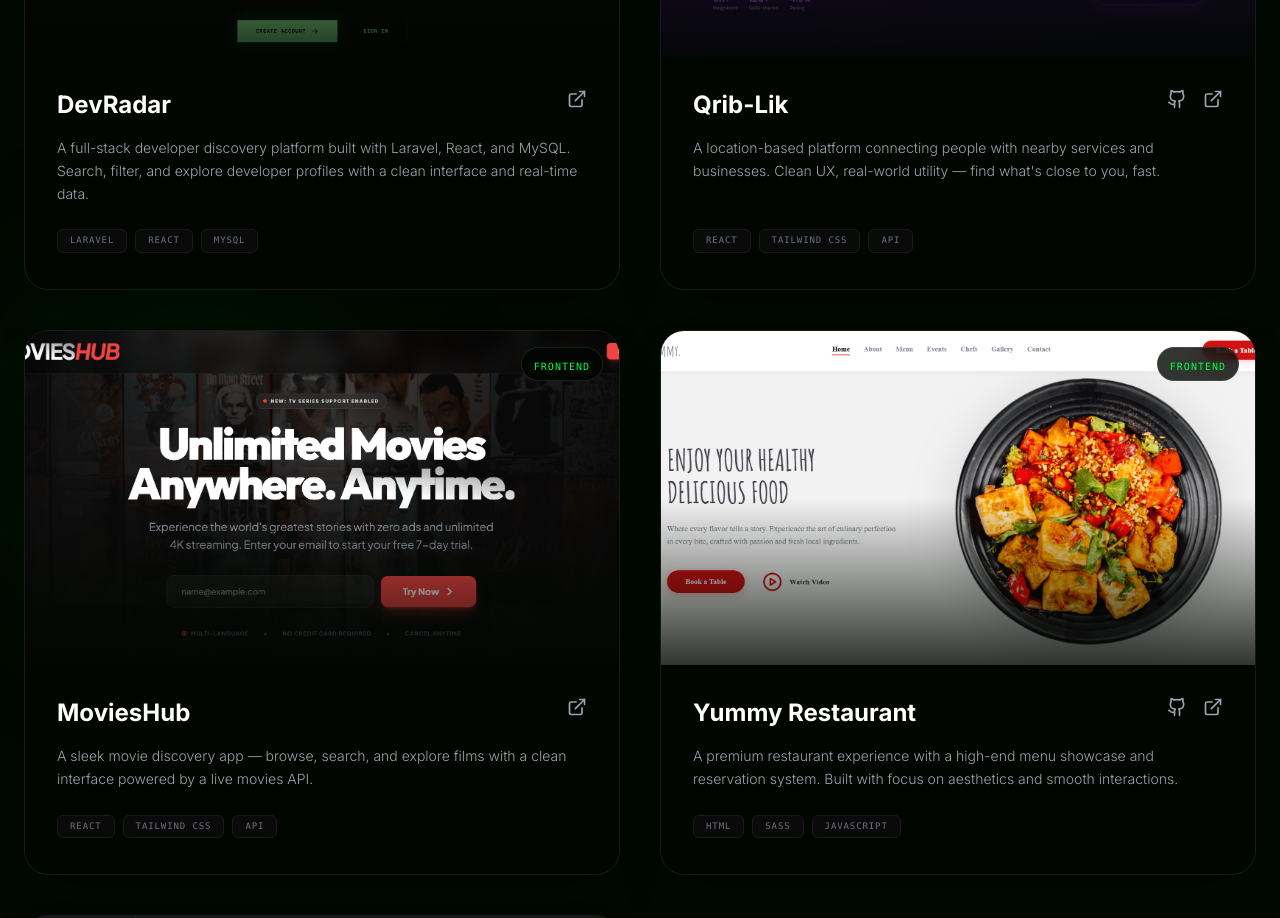
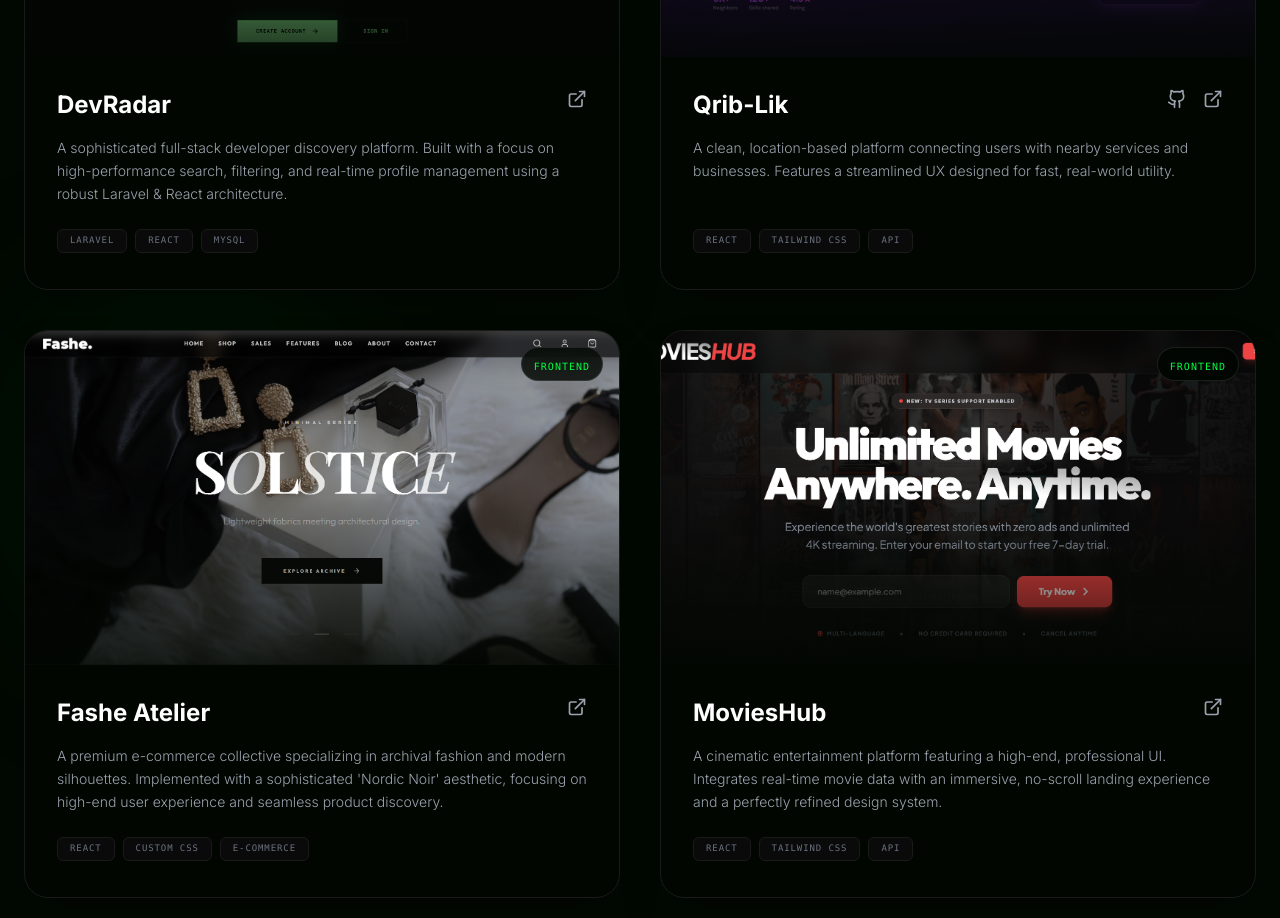
Before and after one commit to Anwaroxxx/Portfolio, a React (Vite) app: page / in a window 1280 px wide. Shown: the part 3100-4018 px from the top of the page. Built offline with nearby package versions, Linux system fonts and the light colour scheme.

Commit message:
Update: fixed infos

```diff
--- a/src/data/portfolio.js
+++ b/src/data/portfolio.js
@@ -15,7 +15,7 @@ import gitIcon from "../assets/git.svg";
 import profileImg from "../assets/large_aazarzou.jpg";
 import qriblikImg from "../assets/qriblik.png";
 import movieshubImg from "../assets/movieshub.png";
-import yummyImg from "../assets/yummy-ss.png";
+import fasheImg from "../assets/fashe-ss.png";
 import omniImg from "../assets/omni-ss.png";
 import devradarImg from "../assets/devradar-ss.png";
 
@@ -68,50 +68,51 @@ export const skillCategories = [
 ];
 
 export const projects = [
-    {
+
+  {
     title: "DevRadar",
     description:
-      "A full-stack developer discovery platform built with Laravel, React, and MySQL. Search, filter, and explore developer profiles with a clean interface and real-time data.",
+      "A sophisticated full-stack developer discovery platform. Built with a focus on high-performance search, filtering, and real-time profile management using a robust Laravel & React architecture.",
     image: devradarImg,
     tags: ["Laravel", "React", "MySQL"],
     category: "fullstack",
     link: "https://devradar-main-so1vnx.free.laravel.cloud/",
     github: null,
-  },
-  {
+  },{
     title: "Qrib-Lik",
     description:
-      "A location-based platform connecting people with nearby services and businesses. Clean UX, real-world utility — find what's close to you, fast.",
+      "A clean, location-based platform connecting users with nearby services and businesses. Features a streamlined UX designed for fast, real-world utility.",
     image: qriblikImg,
     tags: ["React", "Tailwind CSS", "API"],
     category: "fullstack",
     link: "https://qrib-lik.vercel.app/",
     github: "https://github.com/Anwaroxxx/QribLik",
   },
-    {
+  {
+    title: "Fashe Atelier",
+    description:
+      "A premium e-commerce collective specializing in archival fashion and modern silhouettes. Implemented with a sophisticated 'Nordic Noir' aesthetic, focusing on high-end user experience and seamless product discovery.",
+    image: fasheImg,
+    tags: ["React", "Custom CSS", "E-commerce"],
+    category: "frontend",
+    link: "https://fashe-gray.vercel.app/",
+    github: null,
+  },
+  {
     title: "MoviesHub",
     description:
-      "A sleek movie discovery app — browse, search, and explore films with a clean interface powered by a live movies API.",
+      "A cinematic entertainment platform featuring a high-end, professional UI. Integrates real-time movie data with an immersive, no-scroll landing experience and a perfectly refined design system.",
     image: movieshubImg,
     tags: ["React", "Tailwind CSS", "API"],
     category: "frontend",
     link: "https://movies-hub-rust.vercel.app/",
     github: null ,
   },
-  {
-    title: "Yummy Restaurant",
-    description:
-      "A premium restaurant experience with a high-end menu showcase and reservation system. Built with focus on aesthetics and smooth interactions.",
-    image: yummyImg,
-    tags: ["HTML", "SASS", "JavaScript"],
-    category: "frontend",
-    link: "https://yummy-restaurant-one.vercel.app/",
-    github: "https://github.com/Anwaroxxx/Yummy_Restaurant.git",
-  },
+
   {
     title: "Omni-Agent",
     description:
-      "A sophisticated AI chatbot interface that provides a clean, ChatGPT-like experience. Seamlessly integrates with AI APIs for intelligent interactions.",
+      "A sophisticated AI chatbot interface providing a premium, intelligent interaction experience. Seamlessly integrates with advanced AI models through a sleek, modern UI.",
     image: omniImg,
     tags: ["React", "API", "Tailwind CSS"],
     category: "frontend",
```
Also changed, not shown: src/assets/fashe-ss.png (added).
